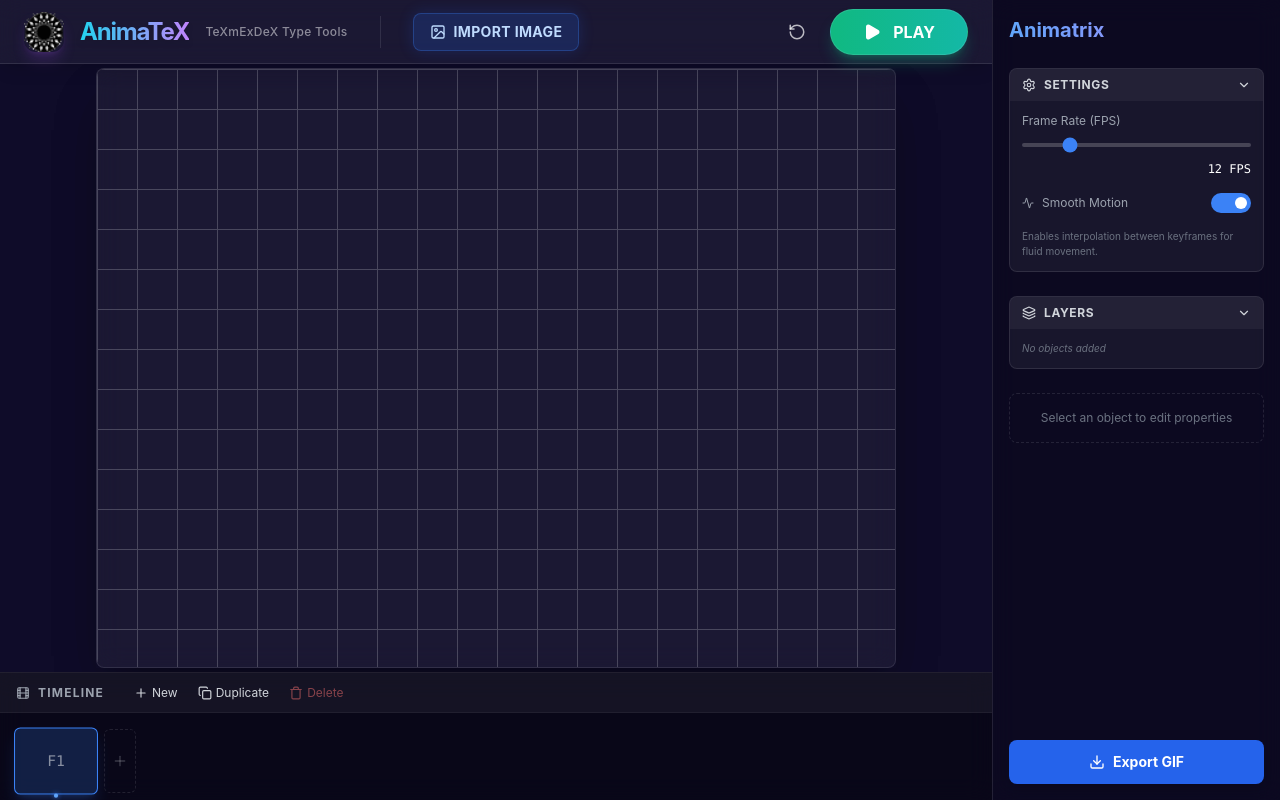
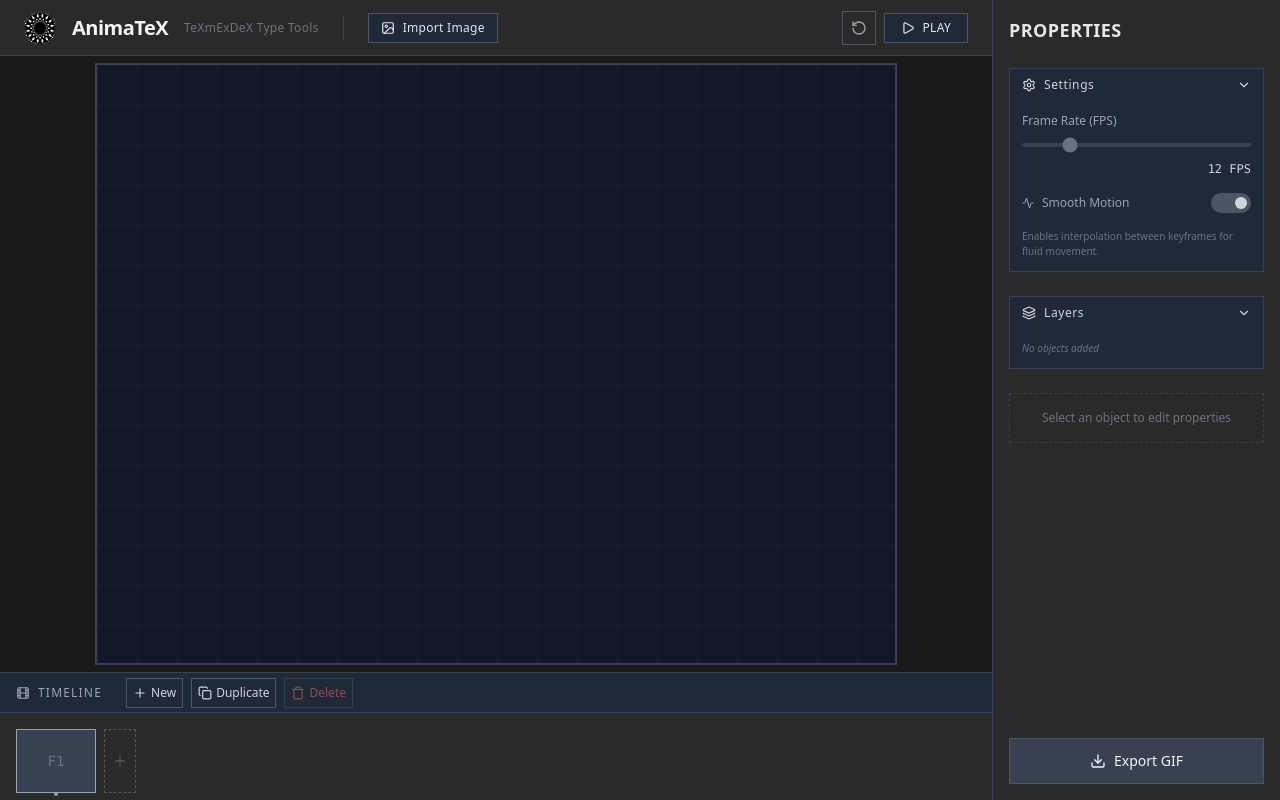
Before and after one commit to Texmexdex/AnimaTeX, a React (Vite) app: page / in a window 1280 px wide. Built offline with nearby package versions, Linux system fonts and the light colour scheme.

Commit message:
Redesign UI with clean, professional, minimalist aesthetic

```diff
--- a/App.tsx
+++ b/App.tsx
@@ -486,51 +486,51 @@ const App: React.FC = () => {
 
 
   return (
-    <div className="flex h-screen w-screen text-white font-sans overflow-hidden bg-[#0f0c29]">
+    <div className="flex h-screen w-screen text-gray-100 overflow-hidden bg-[#1a1a1a]" style={{ fontFamily: 'system-ui, -apple-system, sans-serif' }}>
         <div className="flex-1 flex flex-col relative z-10 min-w-0 overflow-hidden">
-            <div className="h-16 flex items-center justify-between px-6 bg-white/5 border-b border-white/10 backdrop-blur-md z-20 shadow-lg flex-shrink-0">
+            <div className="h-14 flex items-center justify-between px-6 bg-[#2a2a2a] border-b border-gray-700 flex-shrink-0">
                  <div className="flex items-center gap-4">
-                    <AnimatedLogo size={40} className="rounded-xl shadow-lg shadow-purple-500/20" />
-                    <h1 className="font-bold text-2xl tracking-tighter bg-clip-text text-transparent bg-gradient-to-r from-cyan-400 to-purple-400 drop-shadow-md">
+                    <AnimatedLogo size={32} className="" />
+                    <h1 className="font-semibold text-xl tracking-tight text-gray-100">
                         AnimaTeX
                     </h1>
-                    <span className="text-xs text-white/50 font-medium tracking-wide">TeXmExDeX Type Tools</span>
-                    <div className="h-8 w-px bg-white/10 mx-4" />
-                    <label className="flex items-center gap-2 px-4 py-2 bg-blue-600/20 hover:bg-blue-600/30 text-blue-200 rounded-lg cursor-pointer transition-all hover:scale-105 text-sm font-bold uppercase tracking-wide border border-blue-500/30 shadow-[0_0_15px_rgba(37,99,235,0.2)]">
-                        <ImageIcon size={16} /> Import Image
+                    <span className="text-xs text-gray-500 font-normal tracking-wide">TeXmExDeX Type Tools</span>
+                    <div className="h-6 w-px bg-gray-700 mx-2" />
+                    <label className="flex items-center gap-2 px-3 py-1.5 bg-gray-800 hover:bg-gray-700 text-gray-200 border border-gray-600 cursor-pointer transition-colors text-xs font-medium tracking-wide">
+                        <ImageIcon size={14} /> Import Image
                         <input type="file" accept="image/*" onChange={handleAddObject} className="hidden" />
                     </label>
                  </div>
 
-                 <div className="flex items-center gap-3">
+                 <div className="flex items-center gap-2">
                     <button
                         onClick={() => {
                             setIsPlaying(false);
                             setPlaybackTime(0);
                             setCurrentFrameIndex(0);
                         }}
-                        className="p-3 hover:bg-white/10 rounded-full transition-colors text-white/70 hover:text-white"
+                        className="p-2 hover:bg-gray-700 border border-gray-600 transition-colors text-gray-400 hover:text-gray-200"
                         title="Reset Timeline"
                     >
-                        <RotateCcw size={18} />
+                        <RotateCcw size={16} />
                     </button>
                     <button
                         onClick={togglePlay}
                         className={`
-                            flex items-center gap-3 px-8 py-2.5 rounded-full font-bold shadow-lg transition-all hover:scale-105 active:scale-95
+                            flex items-center gap-2 px-4 py-1.5 font-medium transition-colors text-xs tracking-wide border
                             ${isPlaying
-                                ? 'bg-gradient-to-r from-red-500 to-pink-600 text-white shadow-red-500/30 border border-white/10'
-                                : 'bg-gradient-to-r from-emerald-500 to-teal-500 text-white shadow-emerald-500/30 border border-white/10'}
+                                ? 'bg-gray-800 text-gray-200 border-gray-600 hover:bg-gray-700'
+                                : 'bg-gray-800 text-gray-200 border-gray-600 hover:bg-gray-700'}
                         `}
                     >
-                        {isPlaying ? <Pause size={18} fill="currentColor" /> : <Play size={18} fill="currentColor" />}
+                        {isPlaying ? <Pause size={14} /> : <Play size={14} />}
                         {isPlaying ? 'STOP' : 'PLAY'}
                     </button>
                  </div>
             </div>
 
-            <div className="flex-1 overflow-auto flex items-center justify-center p-8 relative">
-                 <div className="shadow-2xl relative">
+            <div className="flex-1 overflow-auto flex items-center justify-center p-8 relative bg-[#1a1a1a]">
+                 <div className="relative border border-gray-700">
                     <Stage
                         width={project.width}
                         height={project.height}
--- a/components/PropertyPanel.tsx
+++ b/components/PropertyPanel.tsx
@@ -20,10 +20,10 @@ interface PropertyPanelProps {
 const Section: React.FC<{ title: string; icon: React.ReactNode; children: React.ReactNode; defaultOpen?: boolean }> = ({ title, icon, children, defaultOpen = true }) => {
   const [isOpen, setIsOpen] = useState(defaultOpen);
   return (
-    <div className="mb-4 bg-white/5 rounded-lg border border-white/10 overflow-hidden">
+    <div className="mb-4 bg-gray-800 border border-gray-700 overflow-hidden">
       <button
         onClick={() => setIsOpen(!isOpen)}
-        className="w-full px-3 py-2 flex items-center justify-between bg-white/5 hover:bg-white/10 transition-colors text-xs font-bold uppercase tracking-wider text-gray-300"
+        className="w-full px-3 py-2 flex items-center justify-between bg-gray-800 hover:bg-gray-700 transition-colors text-xs font-medium tracking-wider text-gray-300"
       >
         <div className="flex items-center gap-2">
             {icon} {title}
@@ -52,10 +52,10 @@ const PropertyPanel: React.FC<PropertyPanelProps> = ({
   return (
     <div
       id="property-panel"
-      className="w-72 bg-black/20 backdrop-blur-md border-l border-white/10 h-full overflow-y-auto p-4 flex flex-col gap-2 flex-shrink-0"
+      className="w-72 bg-[#2a2a2a] border-l border-gray-700 h-full overflow-y-auto p-4 flex flex-col gap-2 flex-shrink-0"
     >
-      <h2 className="text-xl font-bold bg-clip-text text-transparent bg-gradient-to-r from-blue-400 to-purple-400 mb-4">
-        Animatrix
+      <h2 className="text-lg font-semibold text-gray-200 mb-4 tracking-wide">
+        PROPERTIES
       </h2>
 
       {/* Global Settings */}
@@ -69,9 +69,9 @@ const PropertyPanel: React.FC<PropertyPanelProps> = ({
                 max="60"
                 value={fps}
                 onChange={(e) => setFps(Number(e.target.value))}
-                className="w-full accent-blue-500 h-1 bg-white/20 rounded-lg appearance-none cursor-pointer"
+                className="w-full accent-gray-500 h-1 bg-gray-700 rounded-lg appearance-none cursor-pointer"
             />
-            <div className="text-right text-xs font-mono">{fps} FPS</div>
+            <div className="text-right text-xs font-mono text-gray-300">{fps} FPS</div>
           </div>
 
           <div className="flex items-center justify-between">
@@ -80,9 +80,9 @@ const PropertyPanel: React.FC<PropertyPanelProps> = ({
             </label>
             <button
                 onClick={() => setSmoothMotion(!smoothMotion)}
-                className={`w-10 h-5 rounded-full relative transition-colors ${smoothMotion ? 'bg-blue-500' : 'bg-gray-600'}`}
+                className={`w-10 h-5 rounded-full relative transition-colors ${smoothMotion ? 'bg-gray-600' : 'bg-gray-700'}`}
             >
-                <div className={`absolute top-1 w-3 h-3 bg-white rounded-full transition-all ${smoothMotion ? 'left-6' : 'left-1'}`} />
+                <div className={`absolute top-1 w-3 h-3 bg-gray-300 rounded-full transition-all ${smoothMotion ? 'left-6' : 'left-1'}`} />
             </button>
           </div>
           <p className="text-[10px] text-gray-500">
@@ -99,25 +99,25 @@ const PropertyPanel: React.FC<PropertyPanelProps> = ({
                 <div
                     key={obj.id}
                     className={`
-                        w-full flex items-center gap-2 px-2 py-1.5 rounded text-xs transition-colors group
+                        w-full flex items-center gap-2 px-2 py-1.5 text-xs transition-colors group border
                         ${selectedObjectId === obj.id
-                            ? 'bg-blue-600/30 border border-blue-500/50'
-                            : 'hover:bg-white/10'}
+                            ? 'bg-gray-700 border-gray-500'
+                            : 'bg-gray-800 border-gray-700 hover:bg-gray-700'}
                     `}
                 >
                     <button
                         onClick={() => onSelectObject(obj.id)}
                         className="flex-1 flex items-center gap-3 text-left overflow-hidden"
                     >
-                        <div className="w-6 h-6 rounded bg-black/40 p-0.5 border border-white/10 flex-shrink-0">
+                        <div className="w-6 h-6 bg-gray-900 p-0.5 border border-gray-700 flex-shrink-0">
                             <img src={obj.src} className="w-full h-full object-contain" alt="" />
                         </div>
-                        <span className={`truncate flex-1 ${selectedObjectId === obj.id ? 'text-white' : 'text-gray-400'}`}>{obj.name}</span>
+                        <span className={`truncate flex-1 ${selectedObjectId === obj.id ? 'text-gray-200' : 'text-gray-400'}`}>{obj.name}</span>
                         {selectedObjectId === obj.id && <MousePointerClick size={12} className="opacity-50 flex-shrink-0" />}
                     </button>
                     <button
                         onClick={() => onDeleteLayer(obj.id)}
-                        className="p-1.5 text-gray-500 hover:text-red-400 hover:bg-red-500/10 rounded transition-colors opacity-0 group-hover:opacity-100"
+                        className="p-1.5 text-gray-500 hover:text-red-400 hover:bg-red-500/10 transition-colors opacity-0 group-hover:opacity-100"
                         title="Delete Asset from Project"
                     >
                         <Trash2 size={12} />
@@ -137,7 +137,7 @@ const PropertyPanel: React.FC<PropertyPanelProps> = ({
                 type="number"
                 value={Math.round(selectedObjectState.x)}
                 onChange={(e) => onUpdateObject({ x: Number(e.target.value) })}
-                className="w-full bg-black/30 border border-white/10 rounded px-2 py-1 text-xs text-white focus:border-blue-500 outline-none"
+                className="w-full bg-gray-800 border border-gray-600 px-2 py-1 text-xs text-gray-200 focus:border-gray-500 outline-none"
               />
             </div>
             <div>
@@ -146,7 +146,7 @@ const PropertyPanel: React.FC<PropertyPanelProps> = ({
                 type="number"
                 value={Math.round(selectedObjectState.y)}
                 onChange={(e) => onUpdateObject({ y: Number(e.target.value) })}
-                className="w-full bg-black/30 border border-white/10 rounded px-2 py-1 text-xs text-white focus:border-blue-500 outline-none"
+                className="w-full bg-gray-800 border border-gray-600 px-2 py-1 text-xs text-gray-200 focus:border-gray-500 outline-none"
               />
             </div>
             <div>
@@ -155,7 +155,7 @@ const PropertyPanel: React.FC<PropertyPanelProps> = ({
                 type="number"
                 value={Math.round(selectedObjectState.rotation)}
                 onChange={(e) => onUpdateObject({ rotation: Number(e.target.value) })}
-                className="w-full bg-black/30 border border-white/10 rounded px-2 py-1 text-xs text-white focus:border-blue-500 outline-none"
+                className="w-full bg-gray-800 border border-gray-600 px-2 py-1 text-xs text-gray-200 focus:border-gray-500 outline-none"
               />
             </div>
             <div>
@@ -167,7 +167,7 @@ const PropertyPanel: React.FC<PropertyPanelProps> = ({
                 max="1"
                 value={selectedObjectState.opacity}
                 onChange={(e) => onUpdateObject({ opacity: Number(e.target.value) })}
-                className="w-full bg-black/30 border border-white/10 rounded px-2 py-1 text-xs text-white focus:border-blue-500 outline-none"
+                className="w-full bg-gray-800 border border-gray-600 px-2 py-1 text-xs text-gray-200 focus:border-gray-500 outline-none"
               />
             </div>
              <div className="col-span-2">
@@ -176,19 +176,19 @@ const PropertyPanel: React.FC<PropertyPanelProps> = ({
                 type="number"
                 value={selectedObjectState.zIndex}
                 onChange={(e) => onUpdateObject({ zIndex: Number(e.target.value) })}
-                className="w-full bg-black/30 border border-white/10 rounded px-2 py-1 text-xs text-white focus:border-blue-500 outline-none"
+                className="w-full bg-gray-800 border border-gray-600 px-2 py-1 text-xs text-gray-200 focus:border-gray-500 outline-none"
               />
             </div>
 
-            <div className="col-span-2 pt-2 border-t border-white/10 mt-2">
+            <div className="col-span-2 pt-2 border-t border-gray-700 mt-2">
                 <label className="text-[10px] text-gray-500 block mb-1">Actions</label>
                 <button
                     onClick={() => onUpdateObject({ flipX: !selectedObjectState.flipX })}
                     className={`
-                        w-full flex items-center justify-center gap-2 py-1.5 rounded text-xs font-bold border transition-colors
+                        w-full flex items-center justify-center gap-2 py-1.5 text-xs font-medium border transition-colors
                         ${selectedObjectState.flipX
-                            ? 'bg-blue-500/20 border-blue-500 text-blue-200'
-                            : 'bg-white/5 border-white/10 text-gray-300 hover:bg-white/10'}
+                            ? 'bg-gray-700 border-gray-500 text-gray-200'
+                            : 'bg-gray-800 border-gray-600 text-gray-300 hover:bg-gray-700'}
                     `}
                 >
                     <FlipHorizontal size={12} /> {selectedObjectState.flipX ? 'Mirrored' : 'Mirror Object'}
@@ -197,7 +197,7 @@ const PropertyPanel: React.FC<PropertyPanelProps> = ({
           </div>
         </Section>
       ) : (
-        <div className="p-4 rounded-lg border border-dashed border-white/10 text-center text-xs text-gray-500">
+        <div className="p-4 border border-dashed border-gray-700 text-center text-xs text-gray-500">
             Select an object to edit properties
         </div>
       )}
@@ -207,10 +207,10 @@ const PropertyPanel: React.FC<PropertyPanelProps> = ({
         <button
             onClick={onExport}
             disabled={isExporting}
-            className="w-full py-3 bg-blue-600 hover:bg-blue-500 rounded-lg text-sm font-bold shadow-lg transition-colors flex items-center justify-center gap-2 disabled:opacity-50"
+            className="w-full py-3 bg-gray-700 hover:bg-gray-600 text-sm font-medium transition-colors flex items-center justify-center gap-2 disabled:opacity-50 border border-gray-600"
         >
              {isExporting ? (
-                 <div className="w-4 h-4 border-2 border-white border-t-transparent rounded-full animate-spin" />
+                 <div className="w-4 h-4 border-2 border-gray-300 border-t-transparent rounded-full animate-spin" />
              ) : <Download size={16} />}
              Export GIF
         </button>
--- a/components/Stage.tsx
+++ b/components/Stage.tsx
@@ -224,8 +224,8 @@ const Stage: React.FC<StageProps> = ({
   return (
     <div
       className={`
-        relative rounded-lg shadow-2xl
-        ${isExporting ? '' : 'bg-white/5 backdrop-blur-md border border-white/10'}
+        relative
+        ${isExporting ? '' : 'bg-gray-900 border border-gray-700'}
       `}
       style={{ width, height }}
       ref={containerRef}
@@ -234,9 +234,9 @@ const Stage: React.FC<StageProps> = ({
       {/* Grid Background */}
       {!isExporting && (
           <div
-            className="absolute inset-0 opacity-20 pointer-events-none rounded-lg"
+            className="absolute inset-0 opacity-10 pointer-events-none"
             style={{
-                backgroundImage: 'linear-gradient(#fff 1px, transparent 1px), linear-gradient(90deg, #fff 1px, transparent 1px)',
+                backgroundImage: 'linear-gradient(#666 1px, transparent 1px), linear-gradient(90deg, #666 1px, transparent 1px)',
                 backgroundSize: '40px 40px'
             }}
           />
@@ -272,9 +272,9 @@ const Stage: React.FC<StageProps> = ({
 
             {/* Selection Controls */}
             {isSelected && !isPlaying && !isExporting && (
-              <div className="absolute inset-0 border-2 border-blue-500 shadow-[0_0_15px_rgba(59,130,246,0.5)]">
+              <div className="absolute inset-0 border-2 border-gray-400">
                  <div
-                    className="absolute -bottom-3 -right-3 w-6 h-6 bg-blue-500 rounded-full flex items-center justify-center cursor-se-resize hover:scale-110 transition-transform pointer-events-auto"
+                    className="absolute -bottom-3 -right-3 w-6 h-6 bg-gray-600 flex items-center justify-center cursor-se-resize hover:scale-110 transition-transform pointer-events-auto"
                     style={{ transform: `scaleX(${state.flipX ? -1 : 1})` }}
                     onMouseDown={(e) => handleToolMouseDown(e, obj.id, 'scale')}
                     title="Scale"
@@ -282,7 +282,7 @@ const Stage: React.FC<StageProps> = ({
                     <Maximize size={12} color="white" />
                  </div>
                  <div
-                    className="absolute -top-8 left-1/2 -translate-x-1/2 w-6 h-6 bg-green-500 rounded-full flex items-center justify-center cursor-pointer hover:scale-110 transition-transform pointer-events-auto"
+                    className="absolute -top-8 left-1/2 -translate-x-1/2 w-6 h-6 bg-gray-600 flex items-center justify-center cursor-pointer hover:scale-110 transition-transform pointer-events-auto"
                     style={{ transform: `scaleX(${state.flipX ? -1 : 1})` }}
                     onMouseDown={(e) => handleToolMouseDown(e, obj.id, 'rotate')}
                     title="Rotate"
@@ -290,7 +290,7 @@ const Stage: React.FC<StageProps> = ({
                     <RotateCw size={12} color="white" />
                  </div>
                  <div
-                    className="absolute -top-3 -right-3 w-6 h-6 bg-red-500 rounded-full flex items-center justify-center cursor-pointer hover:scale-110 transition-transform pointer-events-auto"
+                    className="absolute -top-3 -right-3 w-6 h-6 bg-red-600 flex items-center justify-center cursor-pointer hover:scale-110 transition-transform pointer-events-auto"
                     style={{ transform: `scaleX(${state.flipX ? -1 : 1})` }}
                     onClick={(e) => { e.stopPropagation(); onDeleteObject(obj.id); }}
                     title="Remove from Frame"
--- a/components/Timeline.tsx
+++ b/components/Timeline.tsx
@@ -22,30 +22,30 @@ const Timeline: React.FC<TimelineProps> = ({
   isPlaying
 }) => {
   return (
-    <div id="timeline-panel" className="w-full h-32 bg-black/40 backdrop-blur-md border-t border-white/10 flex flex-col">
+    <div id="timeline-panel" className="w-full h-32 bg-[#2a2a2a] border-t border-gray-700 flex flex-col">
       {/* Toolbar */}
-      <div className="h-10 flex items-center px-4 space-x-2 border-b border-white/5 bg-white/5">
-        <span className="text-xs font-bold text-gray-400 uppercase tracking-widest mr-4 flex items-center gap-2">
-            <Film size={14} /> Timeline
+      <div className="h-10 flex items-center px-4 space-x-2 border-b border-gray-700 bg-gray-800">
+        <span className="text-xs font-medium text-gray-400 tracking-widest mr-4 flex items-center gap-2">
+            <Film size={14} /> TIMELINE
         </span>
         <button
           onClick={onAddFrame}
           disabled={isPlaying}
-          className="p-1.5 rounded hover:bg-white/10 text-gray-300 hover:text-white disabled:opacity-50 transition-colors text-xs flex items-center gap-1"
+          className="p-1.5 hover:bg-gray-700 text-gray-300 hover:text-white disabled:opacity-50 transition-colors text-xs flex items-center gap-1 border border-gray-600"
         >
           <Plus size={14} /> New
         </button>
         <button
           onClick={onDuplicateFrame}
           disabled={isPlaying}
-          className="p-1.5 rounded hover:bg-white/10 text-gray-300 hover:text-white disabled:opacity-50 transition-colors text-xs flex items-center gap-1"
+          className="p-1.5 hover:bg-gray-700 text-gray-300 hover:text-white disabled:opacity-50 transition-colors text-xs flex items-center gap-1 border border-gray-600"
         >
           <Copy size={14} /> Duplicate
         </button>
         <button
           onClick={onDeleteFrame}
           disabled={isPlaying || keyframes.length <= 1}
-          className="p-1.5 rounded hover:bg-red-500/20 text-red-400 hover:text-red-200 disabled:opacity-50 transition-colors text-xs flex items-center gap-1"
+          className="p-1.5 hover:bg-red-900/20 text-red-400 hover:text-red-200 disabled:opacity-50 transition-colors text-xs flex items-center gap-1 border border-gray-600"
         >
           <Trash size={14} /> Delete
         </button>
@@ -58,17 +58,17 @@ const Timeline: React.FC<TimelineProps> = ({
             key={frame.id}
             onClick={() => onSelectFrame(idx)}
             className={`
-              flex-shrink-0 w-20 h-16 rounded-md border cursor-pointer transition-all duration-200 relative group
+              flex-shrink-0 w-20 h-16 border cursor-pointer transition-all duration-200 relative group
               flex items-center justify-center text-sm font-mono
               ${idx === currentFrameIndex
-                ? 'border-blue-500 bg-blue-500/20 scale-105 shadow-lg shadow-blue-500/20'
-                : 'border-white/10 bg-white/5 hover:bg-white/10 hover:border-white/30'}
+                ? 'border-gray-400 bg-gray-700'
+                : 'border-gray-600 bg-gray-800 hover:bg-gray-700 hover:border-gray-500'}
             `}
           >
-            <span className="opacity-50">F{idx + 1}</span>
+            <span className="opacity-50 text-gray-400">F{idx + 1}</span>
             {/* Active Indicator */}
             {idx === currentFrameIndex && (
-                <div className="absolute -bottom-1 w-1 h-1 bg-blue-400 rounded-full shadow-[0_0_5px_rgba(59,130,246,1)]" />
+                <div className="absolute -bottom-1 w-1 h-1 bg-gray-400 rounded-full" />
             )}
           </div>
         ))}
@@ -76,7 +76,7 @@ const Timeline: React.FC<TimelineProps> = ({
         {/* Quick Add Button at End */}
         <button
             onClick={onAddFrame}
-            className="flex-shrink-0 w-8 h-16 rounded-md border border-dashed border-white/10 hover:border-white/30 flex items-center justify-center text-white/20 hover:text-white/50 transition-colors"
+            className="flex-shrink-0 w-8 h-16 border border-dashed border-gray-600 hover:border-gray-500 flex items-center justify-center text-gray-600 hover:text-gray-400 transition-colors"
         >
             <Plus size={16} />
         </button>
--- a/index.html
+++ b/index.html
@@ -5,7 +5,7 @@
     <meta name="viewport" content="width=device-width, initial-scale=1.0" />
     <title>AnimaTeX Studio - TeXmExDeX Type Tools</title>
     <link id="favicon" rel="icon" href="/AnimaTeX/fav/1.png" type="image/png" />
-    <meta name="theme-color" content="#0f0c29" />
+    <meta name="theme-color" content="#1a1a1a" />
     <script>
       // Animated favicon
       (function() {
@@ -43,11 +43,11 @@
     </script>
     <style>
       body {
-        background-color: #0f0c29;
-        background-image: linear-gradient(315deg, #0f0c29 0%, #302b63 74%, #24243e 100%);
-        color: white;
+        background-color: #1a1a1a;
+        color: #e5e5e5;
         overflow: hidden;
         margin: 0;
+        font-family: system-ui, -apple-system, sans-serif;
       }
       /* Custom Scrollbar */
       ::-webkit-scrollbar {
@@ -55,14 +55,14 @@
         height: 8px;
       }
       ::-webkit-scrollbar-track {
-        background: rgba(0,0,0,0.2);
+        background: #2a2a2a;
       }
       ::-webkit-scrollbar-thumb {
-        background: rgba(255,255,255,0.2);
+        background: #4a4a4a;
         border-radius: 4px;
       }
       ::-webkit-scrollbar-thumb:hover {
-        background: rgba(255,255,255,0.4);
+        background: #5a5a5a;
       }
     </style>
   <script type="importmap">
```
